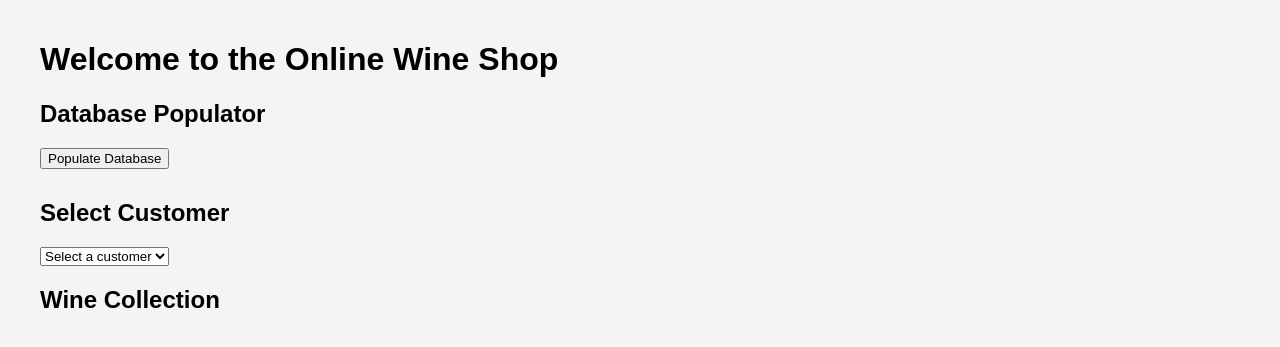
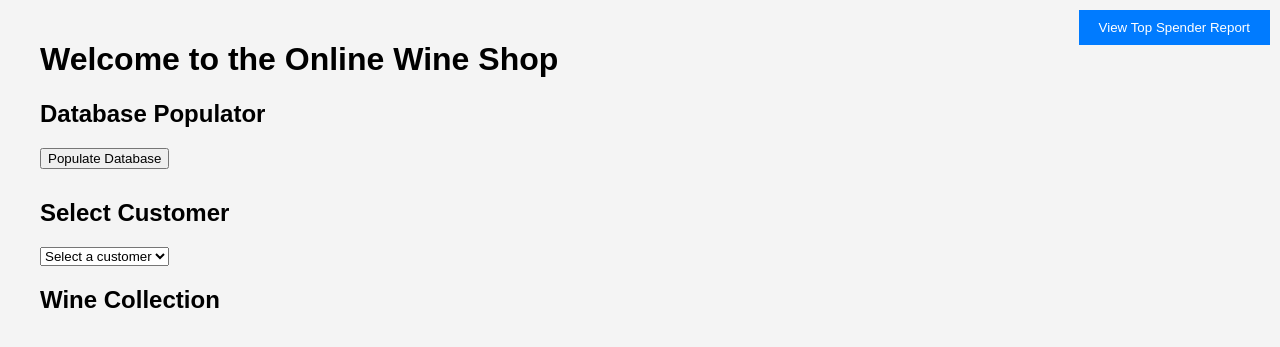
Before and after one commit to lytvyn108/docker-project, a Flask app: page / in a window 1280 px wide. Shown: the top 347 px of the page. Run offline with Flask 3, Linux system fonts and the light colour scheme; data that the repository does not hold is empty.

Commit message:
Add button to view Top Spender Report in the UI

```diff
--- a/app/templates/index.html
+++ b/app/templates/index.html
@@ -63,6 +63,8 @@
             </div>
         </div>
     </div>
+
+    <button class="report-button" onclick="window.location.href='/top_spender_report.html'">View Top Spender Report</button>
 
     <script>
         function populateDatabase() {
```
